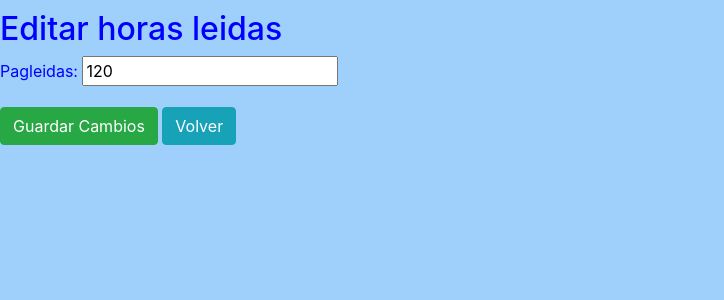
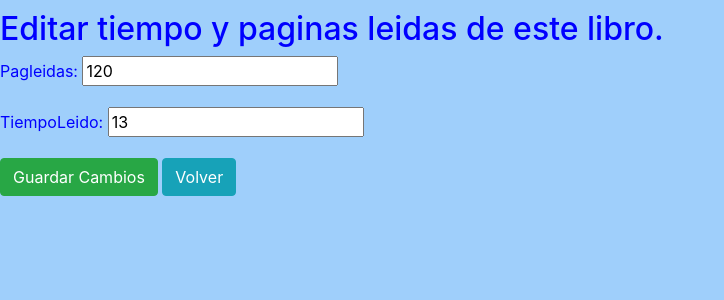
Before and after one commit to jmcamargoh/Omnilegents, a Django app: page /cambiarPagLeidas/1/ in a window 1280 px wide. Shown: the part 126-426 px from the top of the page, without its empty margins (0-724 px from the left). Run offline with Django 4.2, Linux system fonts and the light colour scheme; a user stored in the database is signed in; data comes from the database, SQL or seed files in the repository; both versions use the stored data as it was after the commit.

Commit message:
Agregando Tiempo Leido a LibUser

```diff
--- a/Omni/forms.py
+++ b/Omni/forms.py
@@ -14,7 +14,7 @@ class RecordatorioForm(forms.ModelForm):
 class cambiarPagLeidasForm(forms.ModelForm):
     class Meta:
         model = Lib_User
-        fields = ['pagleidas']
+        fields = ['pagleidas', 'tiempoLeido']
 
 class ReviewForm(forms.ModelForm):
     def __init__(self, *args, **kwargs):
--- a/Omni/models.py
+++ b/Omni/models.py
@@ -39,6 +39,7 @@ class Lib_User(models.Model):
     usuario=models.ForeignKey(User, on_delete=models.CASCADE)
     libro=models.ForeignKey(Libro, on_delete=models.CASCADE, to_field='bookID')
     pagleidas = models.IntegerField()
+    tiempoLeido = models.IntegerField(default=0)
 
     def __str__(self):
         texto = "{1} ({0}) Libro: {2}"
--- a/Omni/templates/cambiarPagLeidas.html
+++ b/Omni/templates/cambiarPagLeidas.html
@@ -7,8 +7,9 @@
 {% endblock %}
 
 {% block contenido %}
+<div>
 
-    <h2 style="color: blue">Editar horas leidas</h2>
+    <h2 style="color: blue">Editar tiempo y paginas leidas de este libro.</h2>
     <form method="post" style="color: blue">
         {% csrf_token %}
         {{ form.as_p }}
@@ -16,4 +17,6 @@
         <a href="{% url 'mislibros' %}" class="btn btn-info">Volver</a>
     </form>
 
+</div>
+
 {% endblock %}
--- a/Omni/templates/mislibros.html
+++ b/Omni/templates/mislibros.html
@@ -31,6 +31,7 @@
                                     <input type="hidden" name="libuser_id" value="{{ libro.libuser_ID }}">
                                     <button type="submit" class="btn btn-success">Lectura</button>
                                 </form>
+
                                 <li>
                                     {{ libro.titulo }} - {{ libro.autores }} - {{ libro.calificacion_promedio }}
                                     <span id="calificacion-{{ libro.pk }}">{{ libro.calificacion_promedio }}</span>
```
Also changed, not shown: Omni/migrations/0021_lib_user_tiempoleido.py (added), Omnilegents.db.
